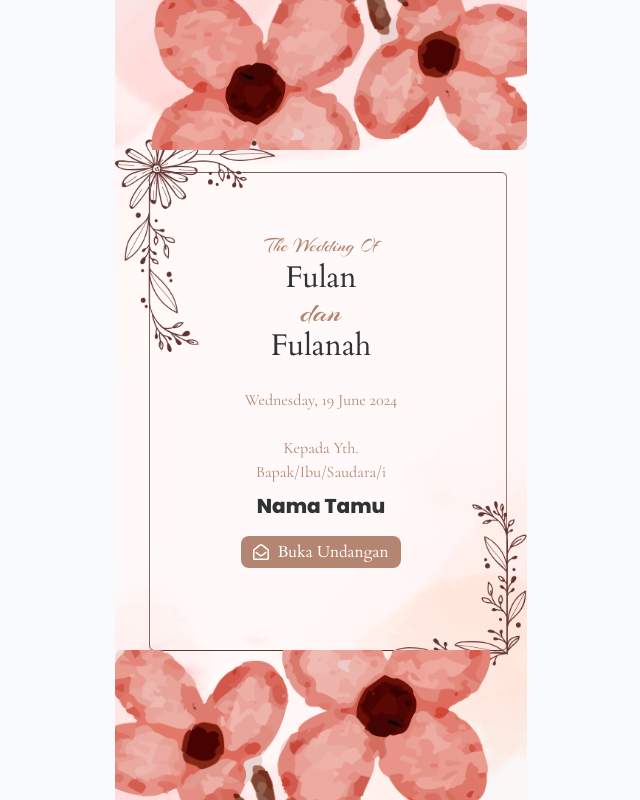
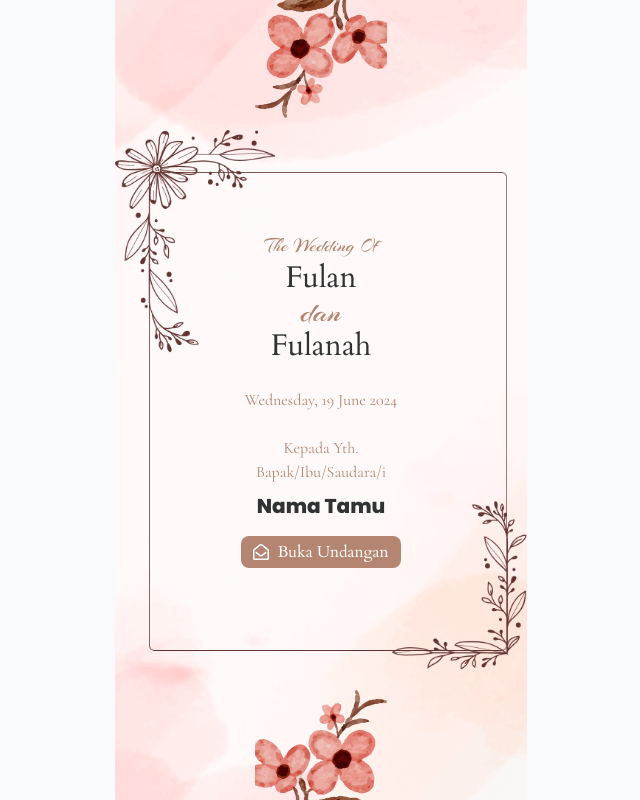
Before and after one commit to Harits19/wedding-invitation-app-react, a Next.js app: page / in a window 1280 px wide. Shown: the whole page, without its empty margins (319-959 px from the left). Built offline with nearby package versions, Linux system fonts and the light colour scheme; a web font is replaced by a local one.

Commit message:
animate schedule page

```diff
--- a/app/components/cover-page/index.tsx
+++ b/app/components/cover-page/index.tsx
@@ -30,6 +30,17 @@ export default function CoverPage() {
     );
   };
 
+  const Flower = ({ className = "" }: { className?: string }) => {
+    return (
+      <Image
+        alt=""
+        width={100}
+        height={100}
+        src={kPublic.sideFlower2}
+        className={` h-[150px] left-0 right-0 self-center w-mobile object-contain absolute z-auto ${className}`}
+      />
+    );
+  };
   return (
     <div
       className={`bg-white overflow-hidden absolute top-0 h-screen z-10 left-0 right-0 ${!showCover ? "animate-fade-out-bottom-top" : ""}`}
@@ -42,9 +53,9 @@ export default function CoverPage() {
         src={kPublic.container1}
         className="top-0 bottom-0 self-center p-0"
       />
-      <Background1 src={kPublic.sideFlower2} className="w-[150px] h-[150px] right-0 object-cover" />
-      <Background1 src={kPublic.sideFlower2} className="w-[150px] h-[150px] bottom-0 left-0 rotate-180 object-cover" />
 
+      <Flower className="-mt-8" />
+      <Flower className="rotate-180 -mb-10 bottom-0" />
 
       <div className="absolute text-primary-color top-0 bottom-0 left-0 right-0 flex flex-col justify-center items-center">
         <div className="animate-top-bottom-fade flex flex-col items-center">
--- a/app/components/schedule-page/index.tsx
+++ b/app/components/schedule-page/index.tsx
@@ -1,6 +1,7 @@
 import { useText } from "@/app/hooks/useText";
 import Background1 from "../background-1";
 import { FaLocationArrow } from "react-icons/fa";
+import InViewWrapper from "../inview-wrapper";
 
 export default function SchedulePage() {
   const text = useText();
@@ -18,16 +19,23 @@ export default function SchedulePage() {
     };
     align?: "left" | "right";
   }) => (
-    <div className="w-full border border-white p-2 h-fit bg-white rounded-xl bg-opacity-50">
+    <div className=" w-full border border-white p-2 h-fit bg-white rounded-xl bg-opacity-50">
       <div
-        className={`h-full w-full flex flex-col shadow-xl rounded-xl p-2 font-poppins text-black ${align === "left" ? "items-start text-left" : "items-end text-right"}`}
+        className={` w-full flex flex-col shadow-xl rounded-xl p-2 font-poppins text-black `}
       >
-        <div className="font-cardo text-[24px] font-bold">{title}</div>
-        <div className="text-[18px]">{date}</div>
-        <div className="text-[15px]">{time}</div>
-        <div className="text-[16px]">{text.bertempatDi}</div>
-        <div className="text-[18px]">{location1}</div>
-        <div className="text-[16px]">{location2}</div>
+        <InViewWrapper
+          className={`w-full flex-flex-col  animate-flip-right-to-left ${align === "left" ? "items-start text-left" : "items-end text-right"}`}
+        >
+          <div className="font-cardo text-[18px] font-bold">{title}</div>
+          <div className="text-[12px]">{date}</div>
+          <div className="text-[12px]">{time}</div>
+          <div className="h-2" />
+          <div className="text-[12px]">{text.bertempatDi}</div>
+          <div className="text-[14px] font-bold">{location1}</div>
+          <div className="text-[12px]">{location2}</div>
+          <div className="h-2" />
+
+          <div className={`flex flex-row ${align === "left" ? "justify-start" : " justify-end"}`}>
             <button
               onClick={() => {
                 window.open(linkLocation);
@@ -38,6 +46,8 @@ export default function SchedulePage() {
               <div className="w-2" />
               <div>{text.lihatLokasi + " " + title}</div>
             </button>
+          </div>
+        </InViewWrapper>
       </div>
     </div>
   );
--- a/app/page.tsx
+++ b/app/page.tsx
@@ -65,10 +65,9 @@ export default function Page() {
         >
           <div id={topComponent} />
           <CoverPage />
-          <SchedulePage />
           <WelcomePage />
           <IntroductionPage />
-          <WelcomePage />
+          <SchedulePage />
 
           {!showCover && (
             <div className="fixed w-min mb-20  flex flex-row justify-end self-end bottom-0">
--- a/tailwind.config.js
+++ b/tailwind.config.js
@@ -226,6 +226,14 @@ module.exports = {
             opacity: "1",
           },
         },
+        "flip-right-to-left": {
+          "0%": {
+            transform: "scaleX(-1)",
+          },
+          "100%": {
+            transform: "scaleX(1)",
+          }
+        },
       },
 
       animation: {
@@ -248,7 +256,7 @@ module.exports = {
         "fade-out-bottom-top": "fade-out-bottom-top 2s forwards",
         "left-right": "left-right 2s forwards",
         "right-left": "right-left 2s forwards",
-
+        "flip-right-to-left": "flip-right-to-left 2s ",
 
 
       },
```
Lines whose indentation alone changed are shown as unchanged.
